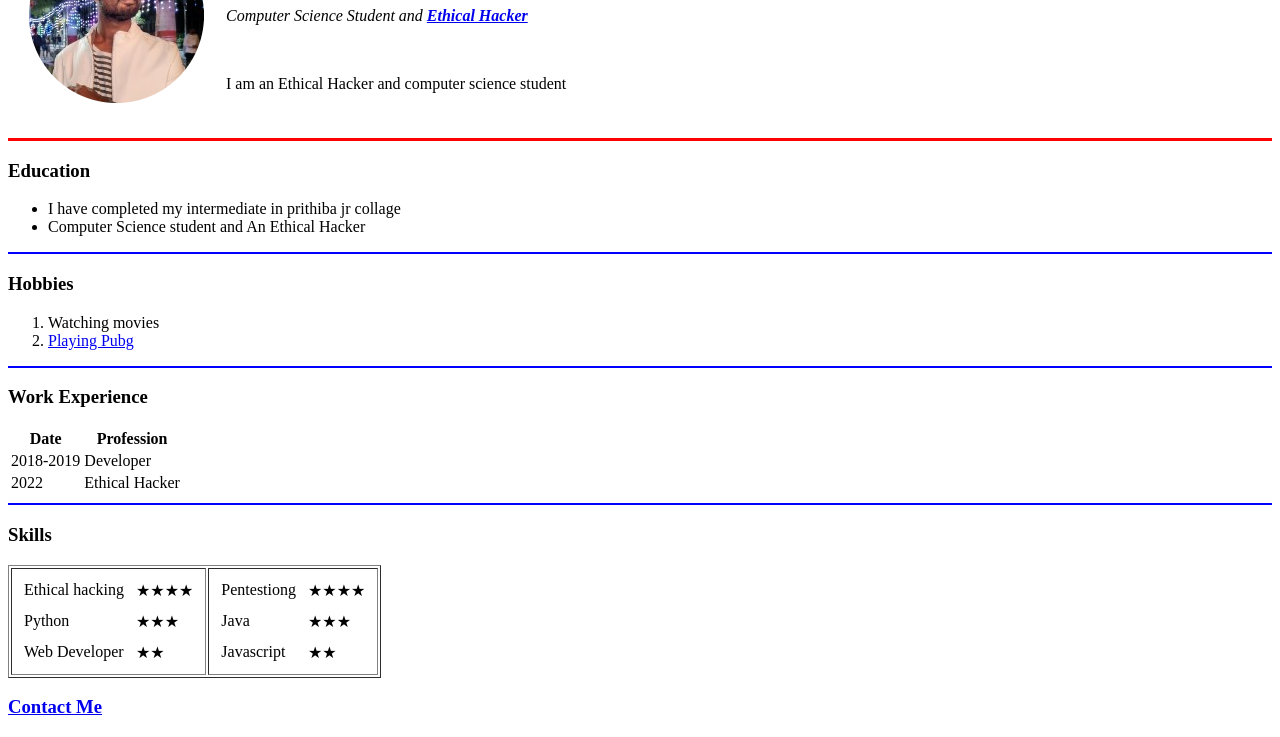
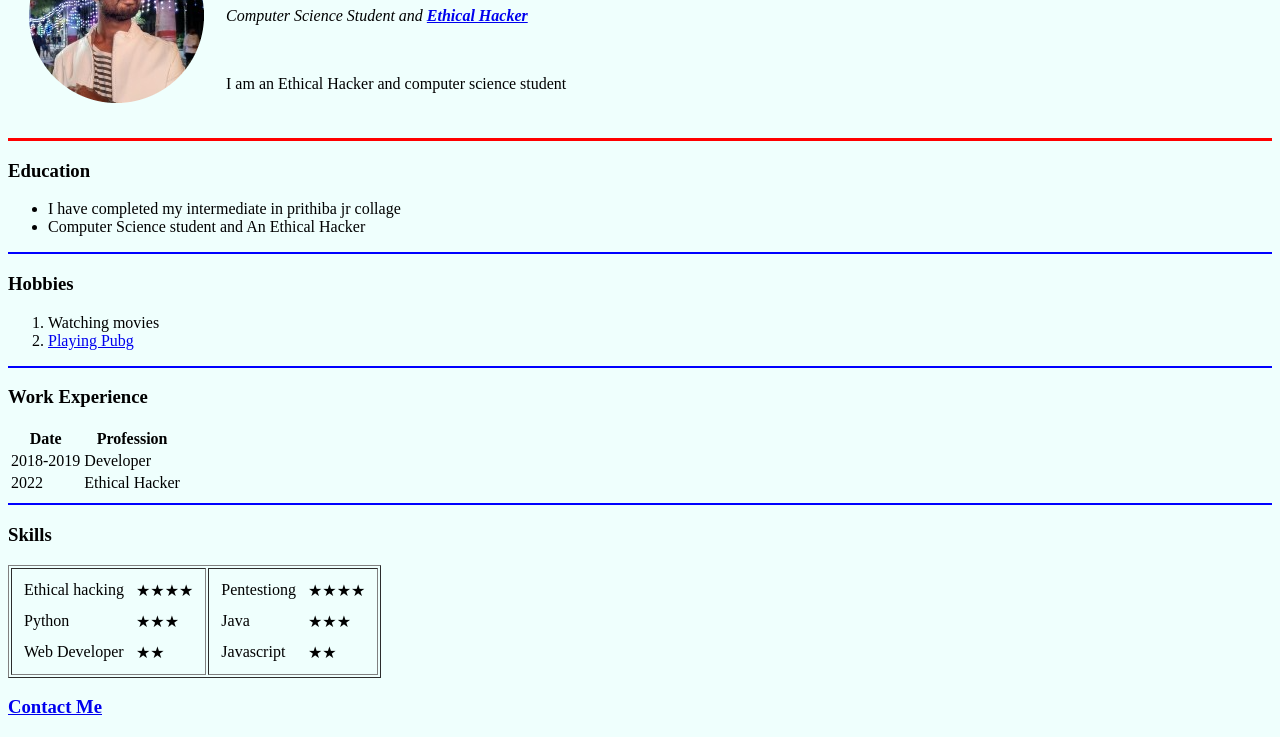
Before and after one commit to anilkandula06/Cv, a plain HTML site: page index.html in a window 1280 px wide. Shown: the part 102-839 px from the top of the page. Drawn offline with Linux system fonts and the light colour scheme.

Commit message:
changed bg color

```diff
--- a/index.html
+++ b/index.html
@@ -8,7 +8,7 @@
     <title>Anli Kandula</title>
 </head>
 
-<body>
+<body style="background-color: #EFFFFD;">
     <table cellspacing="20">
         <tr>
             <td><img src="images/anil1-modified.png" alt="anil profile image"></td>
```
